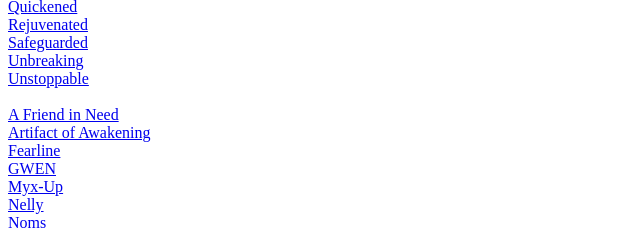
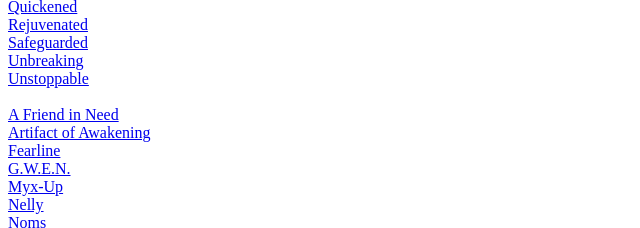
Before and after one commit to DestinyBeastsTCG/Assets, a plain HTML site: page index.html in a window 1280 px wide. Shown: the part 838-1066 px from the top of the page, 0-640 px from the left. Drawn offline with Linux system fonts and the light colour scheme.

Commit message:
Update index.html

```diff
--- a/index.html
+++ b/index.html
@@ -53,7 +53,7 @@
 <a href="./DestinyBeasts_v1/sets/setimages/STRT/A_Friend_in_Need.jpg">A Friend in Need</a><br>
 <a href="./DestinyBeasts_v1/sets/setimages/STRT/Artifact_of_Awakening.jpg">Artifact of Awakening</a><br>
 <a href="./DestinyBeasts_v1/sets/setimages/STRT/Fearline.jpg">Fearline</a><br>
-<a href="./DestinyBeasts_v1/sets/setimages/STRT/GWEN.jpg">GWEN</a><br>
+<a href="./DestinyBeasts_v1/sets/setimages/STRT/GWEN.jpg">G.W.E.N.</a><br>
 <a href="./DestinyBeasts_v1/sets/setimages/STRT/Myx_Up.jpg">Myx-Up</a><br>
 <a href="./DestinyBeasts_v1/sets/setimages/STRT/Nelly.jpg">Nelly</a><br>
 <a href="./DestinyBeasts_v1/sets/setimages/STRT/Noms.jpg">Noms</a><br>
```
